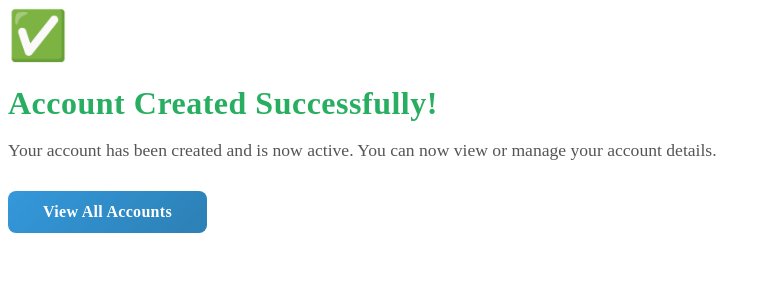
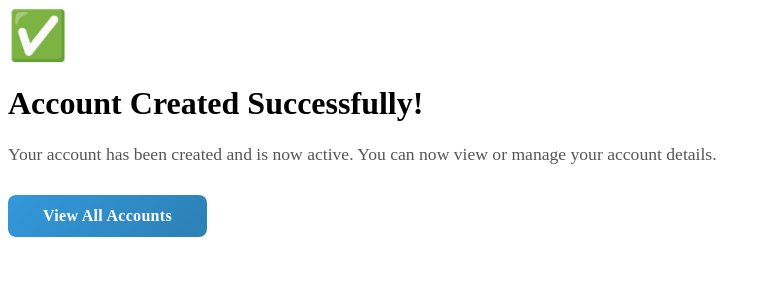
Before and after one commit to tanvi2711/Python_Full_stack_Projects, a Flask app: template BANKAPP/templates/newaccountsuccess.html in a window 1280 px wide. Shown: the top 300 px of the page, without its empty margins (0-771 px from the left). Run offline with Flask 3, Linux system fonts and the light colour scheme; the template is opened without the code that fills it, so the values that code supplies are empty.

Commit message:
enhanced css of newaccountsucces .html

```diff
--- a/BANKAPP/templates/newaccountsuccess.html
+++ b/BANKAPP/templates/newaccountsuccess.html
@@ -4,15 +4,7 @@
     <meta charset="UTF-8">
     <title>Account Created</title>
     <style>
-        /* ---------- Global Reset ---------- */
-        .container h1 {
-            color: #27ae60;
-            font-size: 2rem;
-            margin-bottom: 15px;
-            font-weight: 700;
-            letter-spacing: 0.5px;
-            animation: fadeInDown 0.6s ease;
-        }
+
 
        /* ---------- Message Text ---------- */
         .container p {
```
